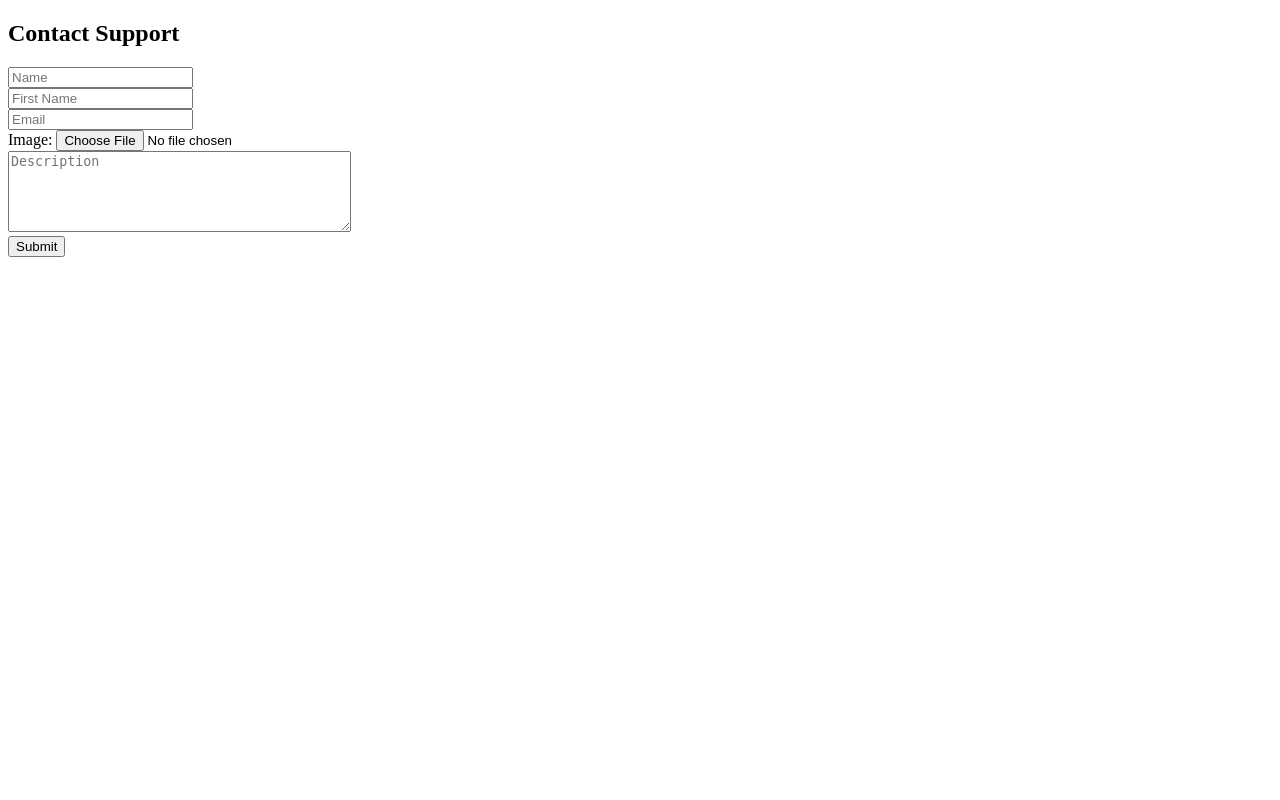
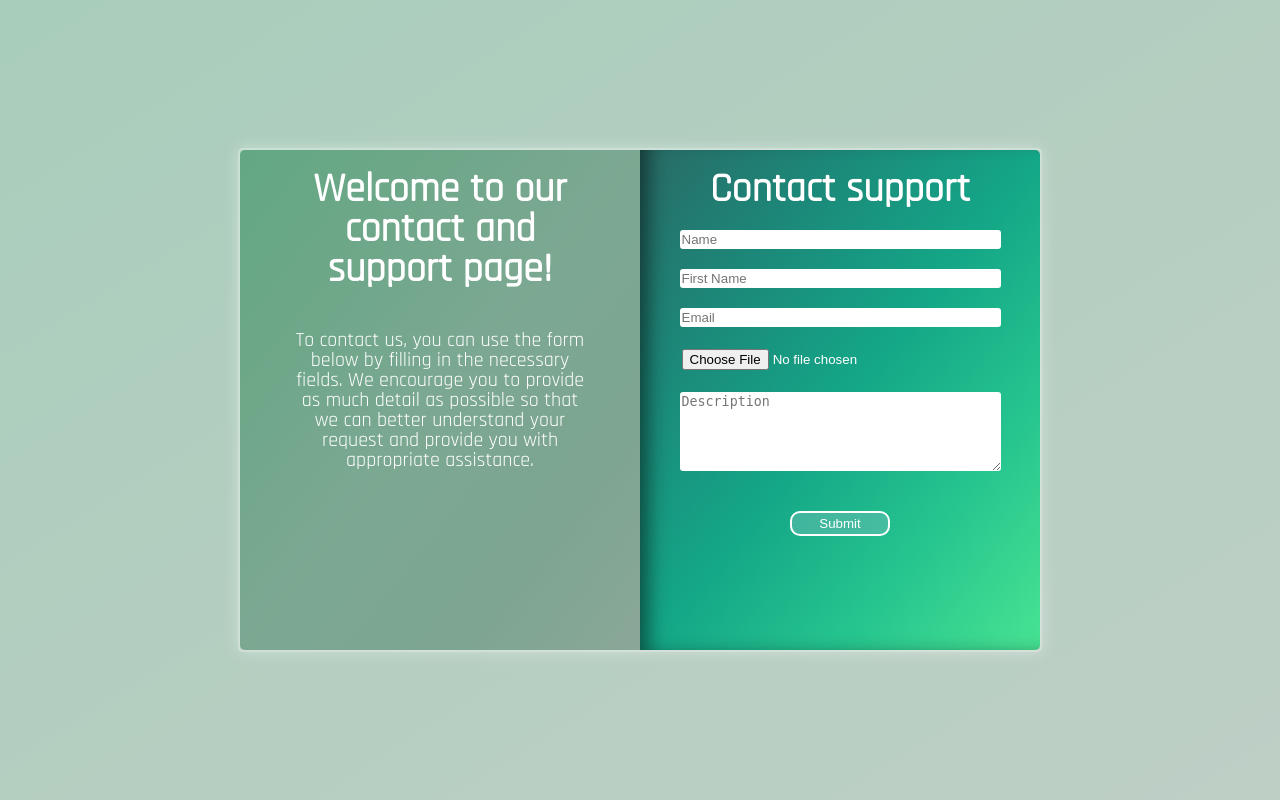
Before and after one commit to Loic-lion/hackers-poulette, a PHP site: page / in a window 1280 px wide. Run offline with PHP 8.4, Linux system fonts and the light colour scheme; some libraries are stand-ins or nearby versions.

Commit message:
ajout css

```diff
--- /dev/null
+++ b/assets/php/validate.php
@@ -0,0 +1,34 @@
+<?php
+function sanitize_input($data)
+    {
+        $data = trim($data);
+        $data = stripslashes($data);
+        $data = htmlspecialchars($data);
+        return $data;
+    }
+
+    function validate_email($email)
+    {
+        return filter_var($email, FILTER_VALIDATE_EMAIL);
+    }
+
+    function validate_file($file)
+    {
+        $allowed_types = array('jpg', 'png', 'gif');
+        $max_size = 2 * 1024 * 1024;
+        $file_error = "";
+
+        if ($file['error'] === UPLOAD_ERR_OK) {
+            $file_name = $file['name'];
+            $file_type = pathinfo($file_name, PATHINFO_EXTENSION);
+            $file_size = $file['size'];
+
+            if (!in_array($file_type, $allowed_types)) {
+                $file_error = "Error: only gif, jpg and png.";
+            } elseif ($file_size > $max_size) {
+                $file_error = "Error: max 2MB.";
+            }
+        }
+
+        return $file_error;
+    }
--- /dev/null
+++ b/assets/scss/_main.scss
@@ -0,0 +1,158 @@
+@import url("https://fonts.googleapis.com/css2?family=Rajdhani&display=swap");
+
+body {
+  color: white;
+  font-family: "Rajdhani", sans-serif;
+  display: flex;
+  flex-direction: column;
+  justify-content: center;
+  align-items: center;
+  min-height: 100vh;
+  background-image: linear-gradient(
+    to right bottom,
+    #a9cdbb,
+    #aecebe,
+    #b4cec0,
+    #b9cfc3,
+    #becfc6
+  );
+  .response {
+    &__ok {
+      text-align: center;
+      font-size: 18px;
+      background-image: linear-gradient(
+        to right bottom,
+        #52ac3b,
+        #6ea560,
+        #7ca87c,
+        #80a57d,
+        #8ca78a
+      );
+      width: auto;
+      padding: 8px;
+      border-radius: 5px;
+      margin-bottom: 20px;
+      border: 2px solid rgba(255, 255, 255, 0.363);
+      box-shadow: 0px 0px 16px rgba(255, 255, 255, 0.363);
+    }
+    &__fail {
+      text-align: center;
+      font-size: 18px;
+      background-image: linear-gradient(
+        to right bottom,
+        #bb3434,
+        #a84747,
+        #aa5f5f,
+        #a57d7d,
+        #a78a8a
+      );
+      width: auto;
+      padding: 8px;
+      border-radius: 5px;
+      margin-bottom: 20px;
+      border: 2px solid rgba(255, 255, 255, 0.363);
+      box-shadow: 0px 0px 16px rgba(255, 255, 255, 0.363);
+    }
+  }
+  .container {
+    display: flex;
+    width: 800px;
+    border: 2px solid rgba(255, 255, 255, 0.363);
+    border-radius: 5px;
+    box-shadow: 0px 0px 16px rgba(255, 255, 255, 0.363);
+    &__info {
+      text-align: center;
+      display: flex;
+      flex-direction: column;
+      justify-content: flex-start;
+      align-items: center;
+      border-radius: 5px 0px 0px 5px;
+      width: 400px;
+      background-image: linear-gradient(
+        to right bottom,
+        #62a884,
+        #6ea789,
+        #7ca892,
+        #7da591,
+        #8aa798
+      );
+      h1 {
+        font-size: 40px;
+        font-weight: bold;
+        margin-top: 20px;
+        margin-bottom: 40px;
+        width: 300px;
+      }
+      p {
+        width: 300px;
+        font-size: 20px;
+      }
+    }
+    &__support {
+      box-shadow: inset 18px -4px 20px -10px rgba(0, 0, 0, 0.5);
+
+      background-image: linear-gradient(
+        to right bottom,
+        #296b66,
+        #1c8879,
+        #14a687,
+        #26c58f,
+        #48e392
+      );
+      width: 400px;
+      height: 500px;
+      border-radius: 0px 5px 5px 0px;
+      display: flex;
+      flex-direction: column;
+      align-items: center;
+      justify-content: center;
+      h2 {
+        margin: 20px 0px 20px 0px;
+        font-size: 40px;
+
+        font-weight: bold;
+      }
+      form {
+        width: 350px;
+        height: 450px;
+        display: flex;
+        flex-direction: column;
+        align-items: center;
+
+        input {
+          margin-bottom: 20px;
+          width: 317px;
+          border: none;
+          border-radius: 3px;
+          padding: 2px;
+        }
+
+        textarea {
+          margin-bottom: 20px;
+          width: 317px;
+          border: none;
+          border-radius: 3px;
+          padding: 2px;
+        }
+
+        .g-recaptcha {
+          margin-bottom: 20px;
+        }
+
+        .btn__submit {
+          width: 100px;
+          border-radius: 10px;
+          background-color: #69bdb27e;
+          border: 2px solid white;
+          padding: 3px 0px 3px 0px;
+          color: white;
+          cursor: pointer;
+
+          &:hover {
+            background-color: #296b66;
+          }
+        }
+      }
+    }
+  }
+}
--- /dev/null
+++ b/assets/scss/_reset.scss
@@ -0,0 +1,129 @@
+/* http://meyerweb.com/eric/tools/css/reset/
+   v2.0 | 20110126
+   License: none (public domain)
+*/
+
+html,
+body,
+div,
+span,
+applet,
+object,
+iframe,
+h1,
+h2,
+h3,
+h4,
+h5,
+h6,
+p,
+blockquote,
+pre,
+a,
+abbr,
+acronym,
+address,
+big,
+cite,
+code,
+del,
+dfn,
+em,
+img,
+ins,
+kbd,
+q,
+s,
+samp,
+small,
+strike,
+strong,
+sub,
+sup,
+tt,
+var,
+b,
+u,
+i,
+center,
+dl,
+dt,
+dd,
+ol,
+ul,
+li,
+fieldset,
+form,
+label,
+legend,
+table,
+caption,
+tbody,
+tfoot,
+thead,
+tr,
+th,
+td,
+article,
+aside,
+canvas,
+details,
+embed,
+figure,
+figcaption,
+footer,
+header,
+hgroup,
+menu,
+nav,
+output,
+ruby,
+section,
+summary,
+time,
+mark,
+audio,
+video {
+  margin: 0;
+  padding: 0;
+  border: 0;
+  font-size: 100%;
+  font: inherit;
+  vertical-align: baseline;
+}
+/* HTML5 display-role reset for older browsers */
+article,
+aside,
+details,
+figcaption,
+figure,
+footer,
+header,
+hgroup,
+menu,
+nav,
+section {
+  display: block;
+}
+body {
+  line-height: 1;
+}
+ol,
+ul {
+  list-style: none;
+}
+blockquote,
+q {
+  quotes: none;
+}
+blockquote:before,
+blockquote:after,
+q:before,
+q:after {
+  content: "";
+  content: none;
+}
+table {
+  border-collapse: collapse;
+  border-spacing: 0;
+}
--- /dev/null
+++ b/assets/scss/css/style.css
@@ -0,0 +1,248 @@
+/* http://meyerweb.com/eric/tools/css/reset/
+   v2.0 | 20110126
+   License: none (public domain)
+*/
+@import url("https://fonts.googleapis.com/css2?family=Rajdhani&display=swap");
+html,
+body,
+div,
+span,
+applet,
+object,
+iframe,
+h1,
+h2,
+h3,
+h4,
+h5,
+h6,
+p,
+blockquote,
+pre,
+a,
+abbr,
+acronym,
+address,
+big,
+cite,
+code,
+del,
+dfn,
+em,
+img,
+ins,
+kbd,
+q,
+s,
+samp,
+small,
+strike,
+strong,
+sub,
+sup,
+tt,
+var,
+b,
+u,
+i,
+center,
+dl,
+dt,
+dd,
+ol,
+ul,
+li,
+fieldset,
+form,
+label,
+legend,
+table,
+caption,
+tbody,
+tfoot,
+thead,
+tr,
+th,
+td,
+article,
+aside,
+canvas,
+details,
+embed,
+figure,
+figcaption,
+footer,
+header,
+hgroup,
+menu,
+nav,
+output,
+ruby,
+section,
+summary,
+time,
+mark,
+audio,
+video {
+  margin: 0;
+  padding: 0;
+  border: 0;
+  font-size: 100%;
+  font: inherit;
+  vertical-align: baseline;
+}
+
+/* HTML5 display-role reset for older browsers */
+article,
+aside,
+details,
+figcaption,
+figure,
+footer,
+header,
+hgroup,
+menu,
+nav,
+section {
+  display: block;
+}
+
+body {
+  line-height: 1;
+}
+
+ol,
+ul {
+  list-style: none;
+}
+
+blockquote,
+q {
+  quotes: none;
+}
+
+blockquote:before,
+blockquote:after,
+q:before,
+q:after {
+  content: "";
+  content: none;
+}
+
+table {
+  border-collapse: collapse;
+  border-spacing: 0;
+}
+
+body {
+  color: white;
+  font-family: "Rajdhani", sans-serif;
+  display: flex;
+  flex-direction: column;
+  justify-content: center;
+  align-items: center;
+  min-height: 100vh;
+  background-image: linear-gradient(to right bottom, #a9cdbb, #aecebe, #b4cec0, #b9cfc3, #becfc6);
+}
+body .response__ok {
+  text-align: center;
+  font-size: 18px;
+  background-image: linear-gradient(to right bottom, #52ac3b, #6ea560, #7ca87c, #80a57d, #8ca78a);
+  width: auto;
+  padding: 8px;
+  border-radius: 5px;
+  margin-bottom: 20px;
+  border: 2px solid rgba(255, 255, 255, 0.363);
+  box-shadow: 0px 0px 16px rgba(255, 255, 255, 0.363);
+}
+body .response__fail {
+  text-align: center;
+  font-size: 18px;
+  background-image: linear-gradient(to right bottom, #bb3434, #a84747, #aa5f5f, #a57d7d, #a78a8a);
+  width: auto;
+  padding: 8px;
+  border-radius: 5px;
+  margin-bottom: 20px;
+  border: 2px solid rgba(255, 255, 255, 0.363);
+  box-shadow: 0px 0px 16px rgba(255, 255, 255, 0.363);
+}
+body .container {
+  display: flex;
+  width: 800px;
+  border: 2px solid rgba(255, 255, 255, 0.363);
+  border-radius: 5px;
+  box-shadow: 0px 0px 16px rgba(255, 255, 255, 0.363);
+}
+body .container__info {
+  text-align: center;
+  display: flex;
+  flex-direction: column;
+  justify-content: flex-start;
+  align-items: center;
+  border-radius: 5px 0px 0px 5px;
+  width: 400px;
+  background-image: linear-gradient(to right bottom, #62a884, #6ea789, #7ca892, #7da591, #8aa798);
+}
+body .container__info h1 {
+  font-size: 40px;
+  font-weight: bold;
+  margin-top: 20px;
+  margin-bottom: 40px;
+  width: 300px;
+}
+body .container__info p {
+  width: 300px;
+  font-size: 20px;
+}
+body .container__support {
+  box-shadow: inset 18px -4px 20px -10px rgba(0, 0, 0, 0.5);
+  background-image: linear-gradient(to right bottom, #296b66, #1c8879, #14a687, #26c58f, #48e392);
+  width: 400px;
+  height: 500px;
+  border-radius: 0px 5px 5px 0px;
+  display: flex;
+  flex-direction: column;
+  align-items: center;
+  justify-content: center;
+}
+body .container__support h2 {
+  margin: 20px 0px 20px 0px;
+  font-size: 40px;
+  font-weight: bold;
+}
+body .container__support form {
+  width: 350px;
+  height: 450px;
+  display: flex;
+  flex-direction: column;
+  align-items: center;
+}
+body .container__support form input {
+  margin-bottom: 20px;
+  width: 317px;
+  border: none;
+  border-radius: 3px;
+  padding: 2px;
+}
+body .container__support form textarea {
+  margin-bottom: 20px;
+  width: 317px;
+  border: none;
+  border-radius: 3px;
+  padding: 2px;
+}
+body .container__support form .g-recaptcha {
+  margin-bottom: 20px;
+}
+body .container__support form .btn__submit {
+  width: 100px;
+  border-radius: 10px;
+  background-color: rgba(105, 189, 178, 0.4941176471);
+  border: 2px solid white;
+  padding: 3px 0px 3px 0px;
+  color: white;
+  cursor: pointer;
+}
+body .container__support form .btn__submit:hover {
+  background-color: #296b66;
+}/*# sourceMappingURL=style.css.map */
--- /dev/null
+++ b/assets/scss/style.scss
@@ -0,0 +1,2 @@
+@import "./reset";
+@import "./main";
--- a/index.php
+++ b/index.php
@@ -5,6 +5,7 @@
     <meta charset="UTF-8">
     <meta name="viewport" content="width=device-width, initial-scale=1.0">
     <script src="https://www.google.com/recaptcha/api.js" async defer></script>
+    <link rel="stylesheet" href="./assets/scss/css/style.css" />
     <title>Hackers Poulette</title>
 </head>
 
@@ -13,43 +14,9 @@
     $name = $firstname = $email = $description = "";
     $file_error = "";
     $response = "";
-
-    //////////////////////////////////////////////////////////////////////
-    function sanitize_input($data)
-    {
-        $data = trim($data);
-        $data = stripslashes($data);
-        $data = htmlspecialchars($data);
-        return $data;
-    }
-
-    function validate_email($email)
-    {
-        return filter_var($email, FILTER_VALIDATE_EMAIL);
-    }
-
-    function validate_file($file)
-    {
-        $allowed_types = array('jpg', 'png', 'gif');
-        $max_size = 2 * 1024 * 1024;
-        $file_error = "";
-
-        if ($file['error'] === UPLOAD_ERR_OK) {
-            $file_name = $file['name'];
-            $file_type = pathinfo($file_name, PATHINFO_EXTENSION);
-            $file_size = $file['size'];
-
-            if (!in_array($file_type, $allowed_types)) {
-                $file_error = "Error: only gif, jpg and png.";
-            } elseif ($file_size > $max_size) {
-                $file_error = "Error: max 2MB.";
-            }
-        }
-
-        return $file_error;
-    }
-
-    /////////////////////////////////////////////////////////////
+    //////////////////////validation/////////////
+    include 'assets/php/validate.php';
+    ////////////////////////////////////////////
     if ($_SERVER["REQUEST_METHOD"] == "POST") {
 
         $name = sanitize_input($_POST["name"]);
@@ -64,8 +31,10 @@
         if (isset($_FILES["file"]) && $_FILES["file"]["size"] > 0) {
             $file_error = validate_file($_FILES["file"]);
         }
-
-        if ($name_valid && $firstname_valid && $email_valid && $description_valid && empty($file_error)) {
+        ///////////////////////reCaptcha//////////////////////
+        include 'assets/php/verify.php';
+        //////////////////////////////////////////////////////
+        if ($captcha_valid && $name_valid && $firstname_valid && $email_valid && $description_valid && empty($file_error)) {
 
             $host = "localhost";
             $dbname = "hackers-poulette";
@@ -78,33 +47,61 @@
                 $conn->setAttribute(PDO::ATTR_ERRMODE, PDO::ERRMODE_EXCEPTION);
                 $conn->setAttribute(PDO::ATTR_EMULATE_PREPARES, false);
             } catch (PDOException $e) {
-                echo "Erreur de connexion à la base de données : " . $e->getMessage();
+                echo "Error (connexion to the db) : " . $e->getMessage();
                 exit();
             }
+
+            ///////////////////////////////////////////////////
+            $sql = "INSERT INTO support (name, firstname, email, description, file) VALUES (:name, :firstname, :email, :description, :file)";
+            $stmt = $conn->prepare($sql);
+
+            $stmt->bindParam(':name', $name);
+            $stmt->bindParam(':firstname', $firstname);
+            $stmt->bindParam(':email', $email);
+            $stmt->bindParam(':description', $description);
+            $file_content = file_get_contents($_FILES['file']['tmp_name']);
+            $stmt->bindParam(':file', $file_content, PDO::PARAM_LOB);
+
+            if ($stmt->execute()) {
+                $response .= "Insertion to the db ok.<br>";
+            } else {
+                $response .= "Error (insertion db).<br>";
+            }
+
+            $response = "<div class='response__ok'>Thank you for contacting us</div>";
+
+            $name = $firstname = $file = $email = $description = "";
+        } else {
+            $response = "<div class='response__fail'>Please fill in all the required fields correctly.</div>";
         }
 
         echo $response;
     }
     ?>
 
-    <h2>Contact Support</h2>
-    <form method="post" action="<?php echo htmlspecialchars($_SERVER["PHP_SELF"]); ?>" enctype="multipart/form-data">
+    <div class="container">
+        <div class="container__info">
+            <h1>Welcome to our contact and support page!</h1>
+            <p>To contact us, you can use the form below by filling in the necessary fields. We encourage you to provide as much detail as possible so that we can better understand your request and provide you with appropriate assistance.</p>
+        </div>
+        <div class="container__support">
+            <h2>Contact support</h2>
+            <form method="post" action="<?php echo htmlspecialchars($_SERVER["PHP_SELF"]); ?>" enctype="multipart/form-data">
 
-        <input type="text" name="name" placeholder="Name" required><br>
-        <input type="text" name="firstname" placeholder="First Name" required><br>
+                <input type="text" name="name" placeholder="Name" required>
+                <input type="text" name="firstname" placeholder="First Name" required>
+                <input type="email" name="email" placeholder="Email" required>
+                <input type="file" name="file">
 
-        <input type="email" name="email" placeholder="Email" required><br>
+                <textarea name="description" rows="5" cols="40" placeholder="Description" required></textarea>
 
-        <label for="file">Image:</label>
-        <input type="file" name="file"><br>
+                <div class="g-recaptcha" data-sitekey="6Lcurq8mAAAAAPtjE1hMOJjuQeFEGjP3gM8n7SWZ"></div>
 
-        <textarea name="description" rows="5" cols="40" placeholder="Description" required></textarea><br>
+                <input class="btn__submit" type="submit" name="submit" value="Submit">
 
-        <div class="g-recaptcha" data-sitekey="6Lcurq8mAAAAAPtjE1hMOJjuQeFEGjP3gM8n7SWZ"></div>
-
-        <input type="submit" name="submit" value="Submit">
-
-    </form>
+            </form>
+        </div>
+    </div>
 </body>
 
 </html>
```
Also changed, not shown: assets/php/verify.php (added, +20 -0 lines), 1 other file.
